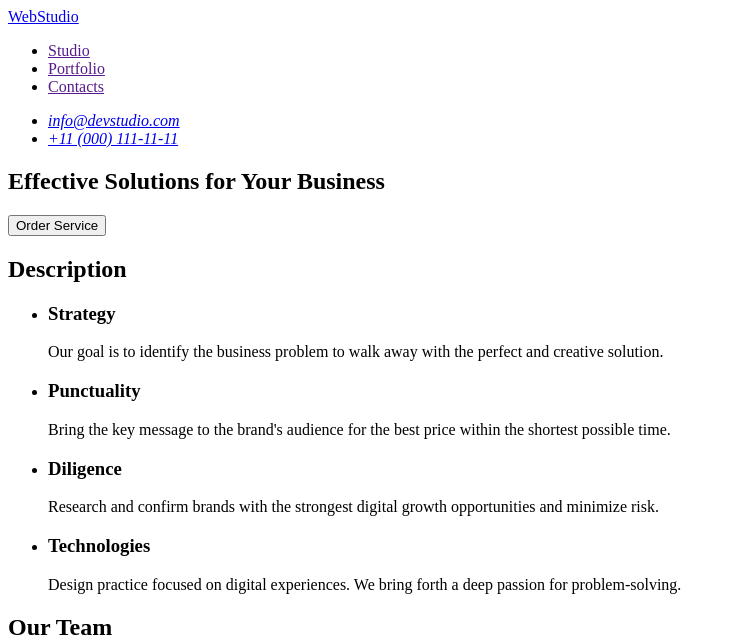
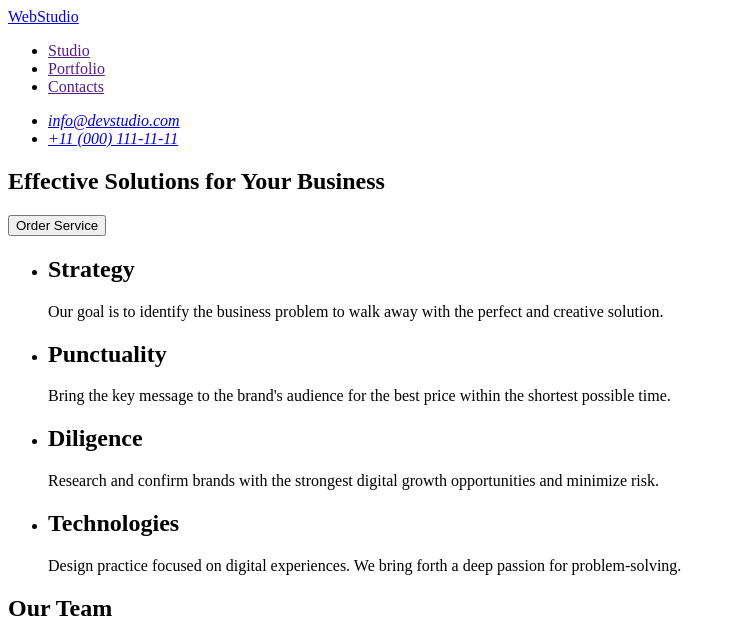
Before and after one commit to FinJex/goit-markup-hw-01, a plain HTML site: page index.html in a window 1280 px wide. Shown: the top 639 px of the page, without its empty margins (0-736 px from the left). Drawn offline with Linux system fonts and the light colour scheme.

Commit message:
add index.html file

```diff
--- a/index.html
+++ b/index.html
@@ -33,21 +33,20 @@
  <!-- #region section1 -->
     <section>
 <h1> Effective Solutions for Your Business </h1>
-<button type="button"> Order Service </button>
+<button type="submit"> Order Service </button>
 </section>
  <!-- #endregion section1 -->
 
  <!-- #region section2 -->
 <section>
-    <h2>Description</h2>
 <ul>
-<li><h3>Strategy</h3> <p>Our goal is to identify the business
+<li><h2>Strategy</h2> <p>Our goal is to identify the business
 problem to walk away with the perfect and creative solution.  </p>   </li>
-<li> <h3>Punctuality</h3> <p>Bring the key message to the brand's
+<li> <h2>Punctuality</h2> <p>Bring the key message to the brand's
     audience for the best price within the shortest possible time. </p> </li>
-<li> <h3> Diligence</h3> <p>Research and confirm brands with
+<li> <h2> Diligence</h2> <p>Research and confirm brands with
     the strongest digital growth opportunities and minimize risk. </p> </li>
-<li> <h3> Technologies</h3> <p>Design practice focused on digital
+<li> <h2> Technologies</h2> <p>Design practice focused on digital
     experiences. We bring forth a deep passion for problem-solving. </p> </li>
 </ul>
 
@@ -56,7 +55,7 @@ problem to walk away with the perfect and creative solution.  </p>   </li>
 
  <!-- #endregion section2 -->
 
- <!-- #region section3 -->
+<!-- #region section3 -->
 <section>
   <h2>Our Team</h2>
   <ul>
@@ -86,7 +85,6 @@ problem to walk away with the perfect and creative solution.  </p>   </li>
   </ul>
 </section>
  <!-- #endregion section3 -->
-
 </main>
 
 
```
